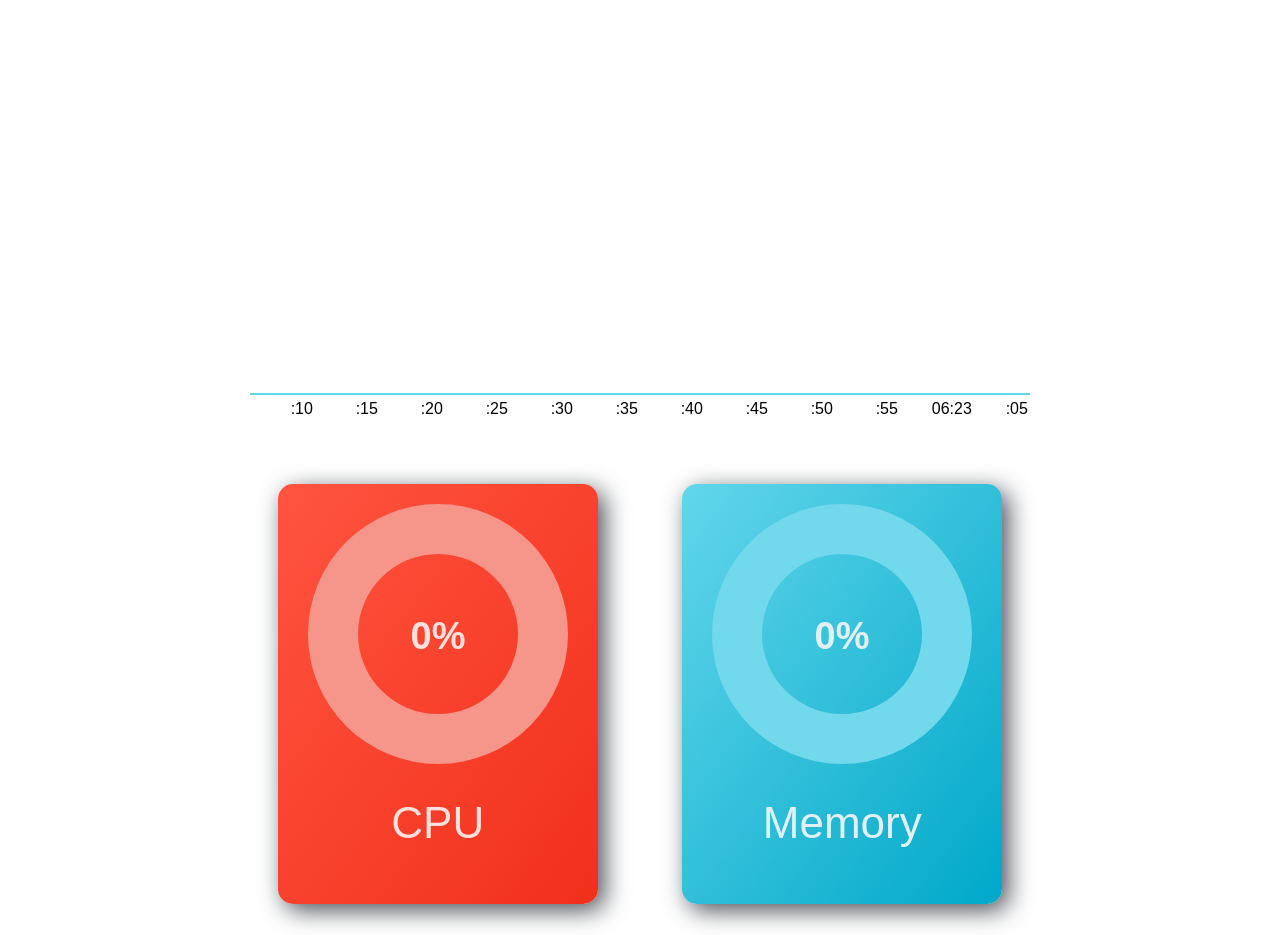
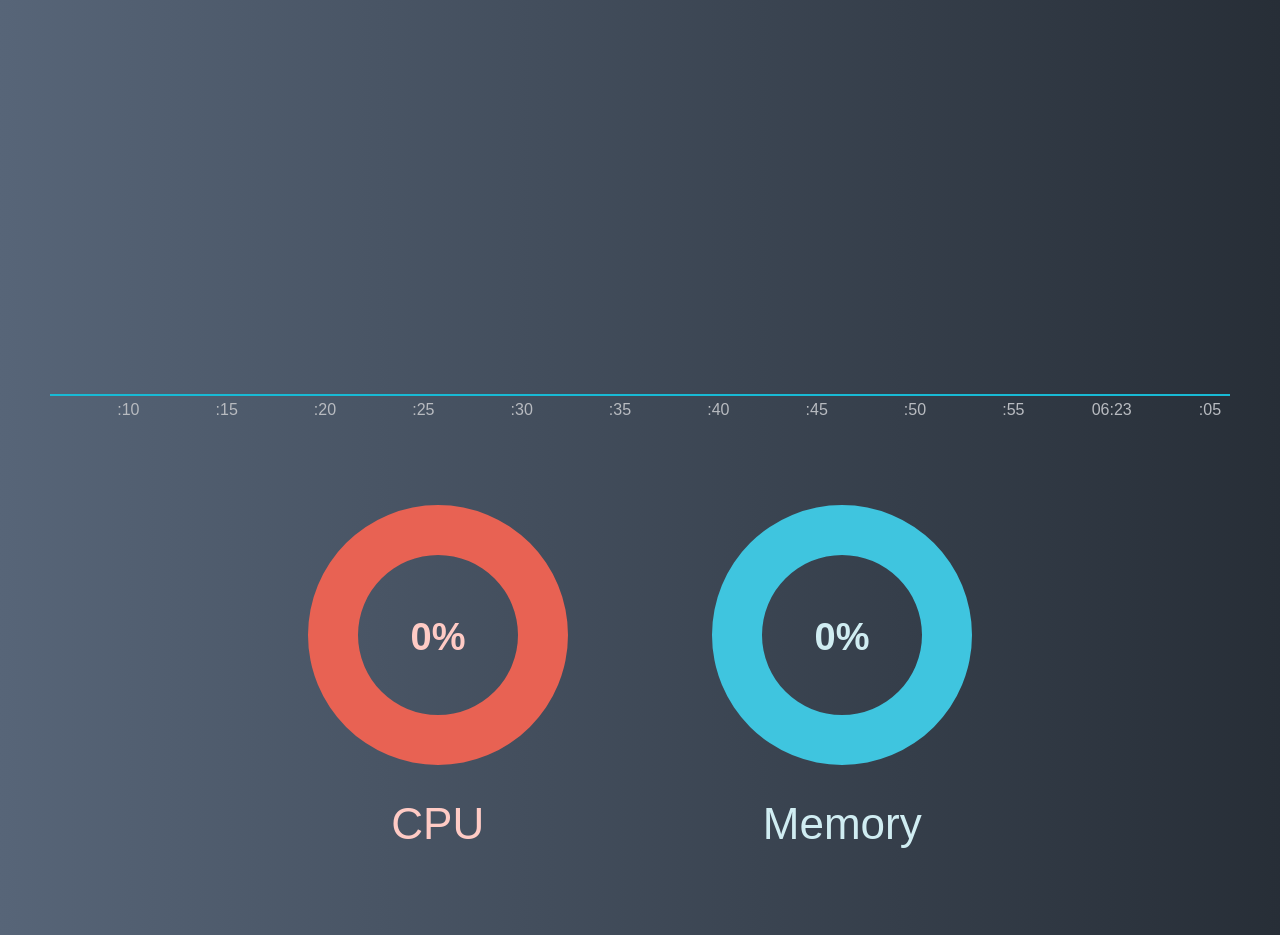
Before and after one commit to Vaidas737/os-stats, a website: page public/index.html in a window 1280 px wide. Shown: the part 95-1030 px from the top of the page. Drawn offline with nearby package versions, Linux system fonts and the light colour scheme.

Commit message:
work in progress

```diff
--- a/public/css/style.css
+++ b/public/css/style.css
@@ -2,38 +2,17 @@ html,
 body {
   margin: 0;
   padding: 0;
+  height: 100%;
 }
 
 body {
   font-family: sans-serif;
+  background-image: linear-gradient(to left, #272e37, #576578);
 }
 
 * {
   box-sizing: border-box;
 }
-
-/**********************
- *    h1, h2, h3 ...  *
- *********************/
-
-h1 {
-  color: #ADAFB3;
-  text-align: center;
-  font-weight: 100;
-  font-size: 2.75em;
-}
-
-h2#memory-pie-chart-title,
-h2#cpu-pie-chart-title {
-  font-weight: 100;
-  text-align: center;
-  font-size: 2.75em;
-  /*text-shadow: 0.1em 0.1em 0.3em #4C5056;*/
-  color: #f6f5fb;
-  margin: 10px 0 0 0;
-}
-h2#memory-pie-chart-title { color: #e2f0f3; }
-h2#cpu-pie-chart-title { color: #ffe0dc; }
 
 /*******************
  *        UI       *
@@ -41,9 +20,11 @@ h2#cpu-pie-chart-title { color: #ffe0dc; }
 
 div#main {
   display: block;
-  width: 1200px;
-  height: 1000px;
-  margin: auto;
+  width: 100%;
+  height: 100%;
+  padding-top: 30px;
+
+  /*background-image: linear-gradient(to left, #272e37, #576578);*/
   /*position: absolute;*/
   /*top: 50%;*/
   /*left: 50%;*/
@@ -53,11 +34,30 @@ div#main {
   /*border-radius: 25px;*/
 }
 
+h1 {
+  color: #d4d7dc;
+  text-align: center;
+  font-weight: 100;
+  font-size: 2.75em;
+  margin: 0;
+}
+
+h2#memory-pie-chart-title,
+h2#cpu-pie-chart-title {
+  font-weight: 100;
+  text-align: center;
+  font-size: 2.75em;
+  /*text-shadow: 0.1em 0.1em 0.3em #4C5056;*/
+  margin: 10px 0 0 0;
+}
+h2#memory-pie-chart-title { color: #d0edf2; }
+h2#cpu-pie-chart-title { color: #ffcbc5; }
+
 .line-chart-holder {
   position: relative;
   display: block;
   text-align: center;
-  width: 800px;
+  width: 1200px;
   height: 400px;
   margin: 50px auto 0 auto;
 }
@@ -82,15 +82,17 @@ ul#status-charts > li {
   vertical-align: middle;
   width: 320px;
   height: 420px;
-  border-radius: 15px;
-  box-shadow: 0.4em 0.4em 1.5em #4C5056;
+  border-radius: 10px;
+  /*box-shadow: 0.4em 0.4em 1.5em #4C5056;*/
   margin: 0 40px 0 40px;
 }
 
 #memory-pie-chart-holder {
-  background-image: linear-gradient(to left top, #00a8c9, #62d6eb);
+  /*background-image: linear-gradient(to left top, #02a8c9, #62d6eb);*/
+  /*border: 2px solid #67d9eb;*/
 }
 
 #cpu-pie-chart-holder {
-  background-image: linear-gradient(to left top, #f1301a, #ff5440);
+  /*background-image: linear-gradient(to left top, #f1311b, #ff5440);*/
+  /*border: 2px solid #fc553e;*/
 }
--- a/public/d3Models/areaChart/d3AreaChart.css
+++ b/public/d3Models/areaChart/d3AreaChart.css
@@ -7,15 +7,19 @@
 }
 
 .area-chart .area.red {
-  fill: rgba(241, 48, 26, 0.7);
-  stroke: #ff5440;
+  fill: rgba(222, 46, 27, 0.5);
+  stroke: #e2462b;
 }
 
 .area-chart .area.blue {
-  fill: rgba(0, 168, 201, 0.7);
-  stroke: #62d6eb;
+  fill: rgba(23, 167, 201, 0.5);
+  stroke: #18bad5;
 }
 
-.area-chart .axis.x path {
+.area-chart .axis.x > path {
   fill: none;
 }
+
+.area-chart .axis.x > g > text {
+  fill: #b8bbc0;
+}
--- a/public/d3Models/areaChart/d3AreaChart.js
+++ b/public/d3Models/areaChart/d3AreaChart.js
@@ -2,90 +2,70 @@ window.d3AreaChart = (function (root) {
 
   var d3 = root.d3;
 
-  var TIME_RANGE = 63;  // 60sec + 3sec = 63sec :)
+  var TIME_RANGE = 64;  // 60sec + 4sec = 64sec :)
+
+  var DEFAULT_VALUE = 0;
 
   function generateBuffer() {
-    return d3.range(TIME_RANGE).map(function() { return 0; });
+    return d3.range(TIME_RANGE).map(function() { return DEFAULT_VALUE; });
   }
 
   function getTimeScaleDomain(duration) {
     var now = new Date();
-    return [now - (TIME_RANGE - 3) * duration, now];
+    return [now - (TIME_RANGE - 4) * duration, now];
   }
 
   function getTickTime(duration, tick) {
     tick = tick || 0;
     var now = new Date();
-    return now - (TIME_RANGE - 2 - tick) * duration;
+    return now - (TIME_RANGE - 3 - tick) * duration;
   }
 
   /**
    * Path Object
    */
-  var Path = function(group, area, timeAxis, xAxis, xScale, duration, options) {
+  var Path = function(areaGroup, area, xScale, options) {
 
-    var color = options.color || "";
     var buffer = generateBuffer();
     var newData = 0;
 
-    // Main transition
-    var transition = d3.select({})
-      .transition()
-        .duration(duration)
-        .ease("linear");
-
-    // Cart path
-    var path = group.append("path")
-      .attr("class", "area " + color)
+    var path = areaGroup.append("path")
+      .attr("class", "area " + options.color)
       .datum(buffer);
 
-    function clearTimeScaleOverflow() {
-      // NOTE: {this} refers to DOM element.
-      var g = d3.select(this).selectAll("g.tick");
-      g.each(function() {
-        var n = d3.select(this);
-        var t = d3.transform(n.attr("transform"));
-        var x = t.translate[0];
-        if (x < 0) { n.remove(); }
-      });
-    }
-
-    function update() {
-
-      buffer.push(newData);
-
-      // update time scale
-      xScale.domain(getTimeScaleDomain(duration));
-
-      // slide time scale left
-      timeAxis.call(xAxis).each(clearTimeScaleOverflow);
-
-      // redraw the area and slide left
-      path
-        .attr("d", area)
-        .attr("transform", null)
-        .transition()
-          .attr("transform", "translate(" + xScale(getTickTime(duration)) + ", 0)");
-
-      buffer.shift();
-    }
-
-    function tick() {
-      transition = transition
-        .each(update)
-        .transition()
-          .each("start", tick);
-    }
-
+    /**
+     *  Set new data.
+     *  New data will be set to buffer on Path update.
+     *
+     * @param nd Value new data
+     * @returns {window.d3AreaChart.Path}
+     */
     this.setData = function(nd) {
       newData = nd;
       return this;
     };
 
-    this.startTick = function() {
-      tick();
+    /**
+     * Path update.
+     * Update path and buffer.
+     *
+     * @returns {window.d3AreaChart.Path}
+     */
+    this.update = function() {
+
+      // update buffer
+      buffer.push(newData);
+      buffer.shift();
+
+      // redraw the path and slide left
+      path
+        .attr("d", area)
+        .attr("transform", null)
+        .transition()
+          .attr("transform", "translate(" + xScale(getTickTime(options.duration)) + ", 0)");
+
       return this;
-    };
+    }
   };
 
   /**
@@ -102,56 +82,110 @@ window.d3AreaChart = (function (root) {
     var width = el.clientWidth - margin.left;
     var height = el.clientHeight - margin.top;
 
-    // Y scale
+    var paths = [];
+
     var yScale = d3.scale.linear()
       .range([0, height])
       .domain([0, dimension]);
 
-    // Time scale
     var xScale = d3.time.scale()
       .range([0, width])
       .domain(getTimeScaleDomain(duration));
 
-    // Time axis
     var xAxis = d3.svg.axis()
       .scale(xScale)
       .orient("bottom");
 
-    // Area
     var area = d3.svg.area()
       .x(function (d, i) { return xScale(getTickTime(duration, i)); })
       .y0(height)
       .y1(function (d) { return yScale(dimension - d); })
       .interpolate("basis");
 
-    // Canvas
     var svg = d3.select(el).append("svg")
       .attr("width", width)
       .attr("height", height)
       .append("g")
         .attr("class", "area-chart");
 
-    // Append clip path
+    // append clip path
     svg.append("defs")
       .attr("id", "clip")
       .append("rect")
         .attr("width", width)
         .attr("height", height);
 
-    // Append time axis group
     var xGroup = svg.append("g")
       .attr("class", "axis x")
       .attr("transform", "translate(0, " + (height - margin.bottom) + ")")
       .call(xAxis);
 
-    // Append area group
     var areaGroup = svg.append("g")
       .attr("clip-path", "url(#clip)")
       .attr("transform", "translate(0, " + - margin.top +  ")");
 
-    this.appendChart = function (charOptions) {
-      charOptions = charOptions || {};
-      return new Path(areaGroup, area, xGroup, xAxis, xScale, duration, charOptions);
+    var transition = d3.select({})
+      .transition()
+      .duration(duration)
+      .ease("linear");
+
+    function clearTimeScaleOverflow() {
+      // NOTE: {this} refers to DOM element.
+      var g = d3.select(this).selectAll("g.tick");
+      g.each(function() {
+        var n = d3.select(this);
+        var t = d3.transform(n.attr("transform"));
+        var x = t.translate[0];
+        if (x < 0) { n.remove(); }
+      });
+    }
+
+    function update() {
+
+      // update time scale
+      xScale.domain(getTimeScaleDomain(duration));
+
+      // slide time scale left
+      xGroup.call(xAxis).each(clearTimeScaleOverflow);
+
+      // redraw paths and slide left
+      for (var i in paths) {
+        paths[i].update();
+      }
+    }
+
+    function tick() {
+      transition = transition
+        .each(update)
+        .transition()
+          .each("start", tick);
+    }
+
+    /**
+     * Start animation.
+     *
+     * @returns {window.d3AreaChart.AreaChart}
+     */
+    this.startTick = function() {
+      tick();
+      return this;
+    };
+
+    /**
+     * Append path to chart.
+     *
+     * @param pathOptions Object
+     * @returns {window.d3AreaChart.Path}
+     */
+    this.appendPath = function (pathOptions) {
+
+      pathOptions = pathOptions || {};
+      pathOptions.color = pathOptions.color || "";
+      pathOptions.duration = duration;
+
+      paths.push(new Path(areaGroup, area, xScale, pathOptions));
+
+      return paths[paths.length - 1];
     };
   };
 
--- a/public/d3Models/pieChart/d3PieChart.css
+++ b/public/d3Models/pieChart/d3PieChart.css
@@ -9,17 +9,25 @@
 }
 
 .pie-chart .red {
-  fill: #ffe0dc;
+  fill: rgba(255, 210, 205, 1);
 }
 
 .pie-chart .blue {
-  fill: #e2f0f3
+  fill: rgba(206, 236, 242, 1);
 }
 
 .pie-chart .background.red {
-  fill: #f69589;
+  fill: #e86253;
 }
 
 .pie-chart .background.blue {
-  fill: #72d8eb;
+  fill: #3fc5df;
 }
+
+.pie-chart .indicator.red {
+  fill: #ffcbc5;
+}
+
+.pie-chart .indicator.blue {
+  fill: #d0edf2;
+}
--- a/public/d3Models/pieChart/d3PieChart.js
+++ b/public/d3Models/pieChart/d3PieChart.js
@@ -52,19 +52,19 @@ window.d3PieChart = (function (root) {
         .attr("class", "pie-chart")
         .attr("transform", "translate(" + width / 2 + "," + height / 2 + ")");
 
-    // Background
+    // Append background
     var background = svg.append("path")
       .datum({ endAngle: endAngle })
       .attr("class", "background " + color)
       .attr("d", backgroundArc);
 
-    // ForeGround
+    // Append foreground
     var foreground = svg.append("path")
       .datum({ endAngle: endAngle })
       .attr("class", "foreground " + color)
       .attr("d", foregroundArc);
 
-    // Indicator
+    // Append indicator
     var indicator = svg.append("text")
       .attr("class", "indicator " + color)
       .attr("transform", "translate(0, 15)")
--- a/public/js/main.js
+++ b/public/js/main.js
@@ -12,16 +12,15 @@
 
   // D3 Area Charts
   var AreaChart = new d3AreaChart(elLineChart);
-  var AreaChartCpu = AreaChart.appendChart({ color: "red" });
-  var AreaChartMemory = AreaChart.appendChart({ color: "blue" });
+  var AreaChartCpu = AreaChart.appendPath({ color: "red" });
+  var AreaChartMemory = AreaChart.appendPath({ color: "blue" });
 
   // D3 Pie Charts
   var PieChartCpu = new d3PieChart(elPieChartCpu, { color: "red" });
   var PieChartMemory = new d3PieChart(elPieChartMemory, { color: "blue" });
 
   // Draw area charts
-  AreaChartCpu.startTick();
-  AreaChartMemory.startTick();
+  AreaChart.startTick();
 
   // Draw pie charts
   PieChartCpu.updateBackground();
```
